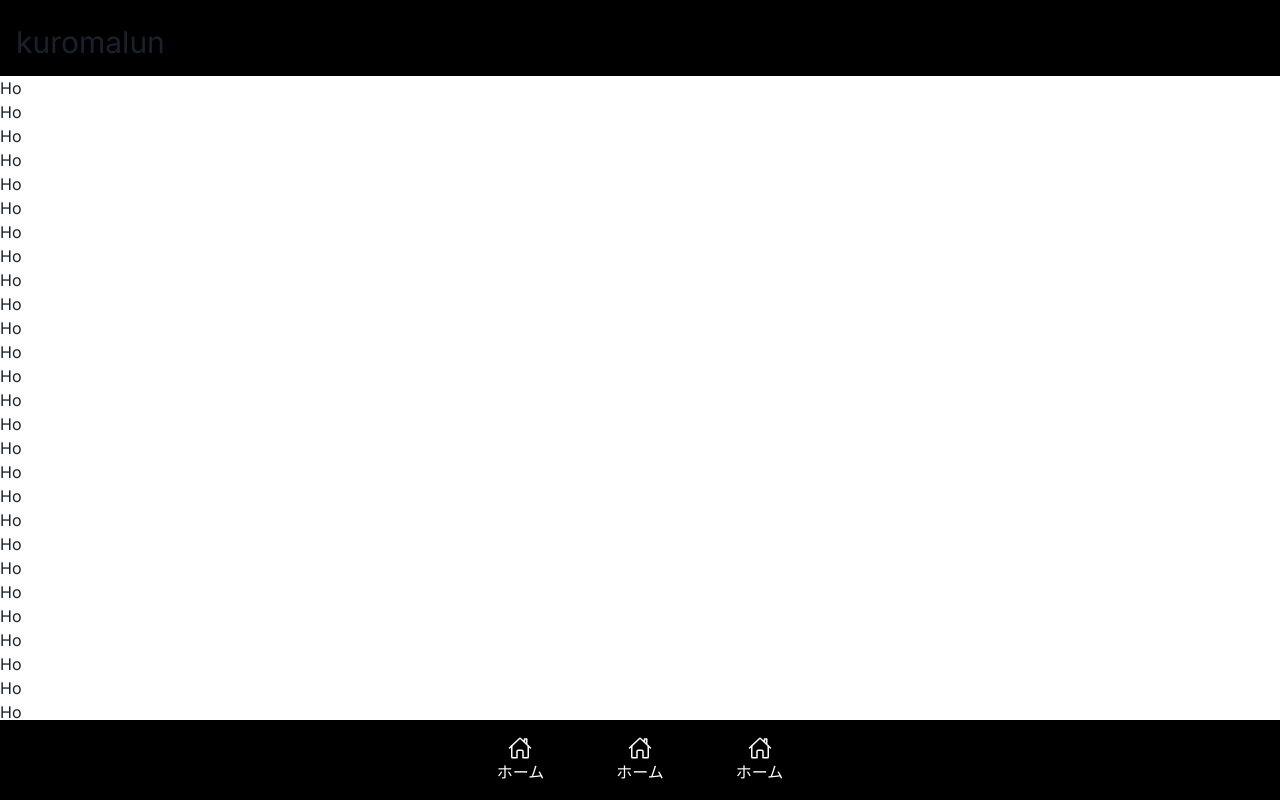
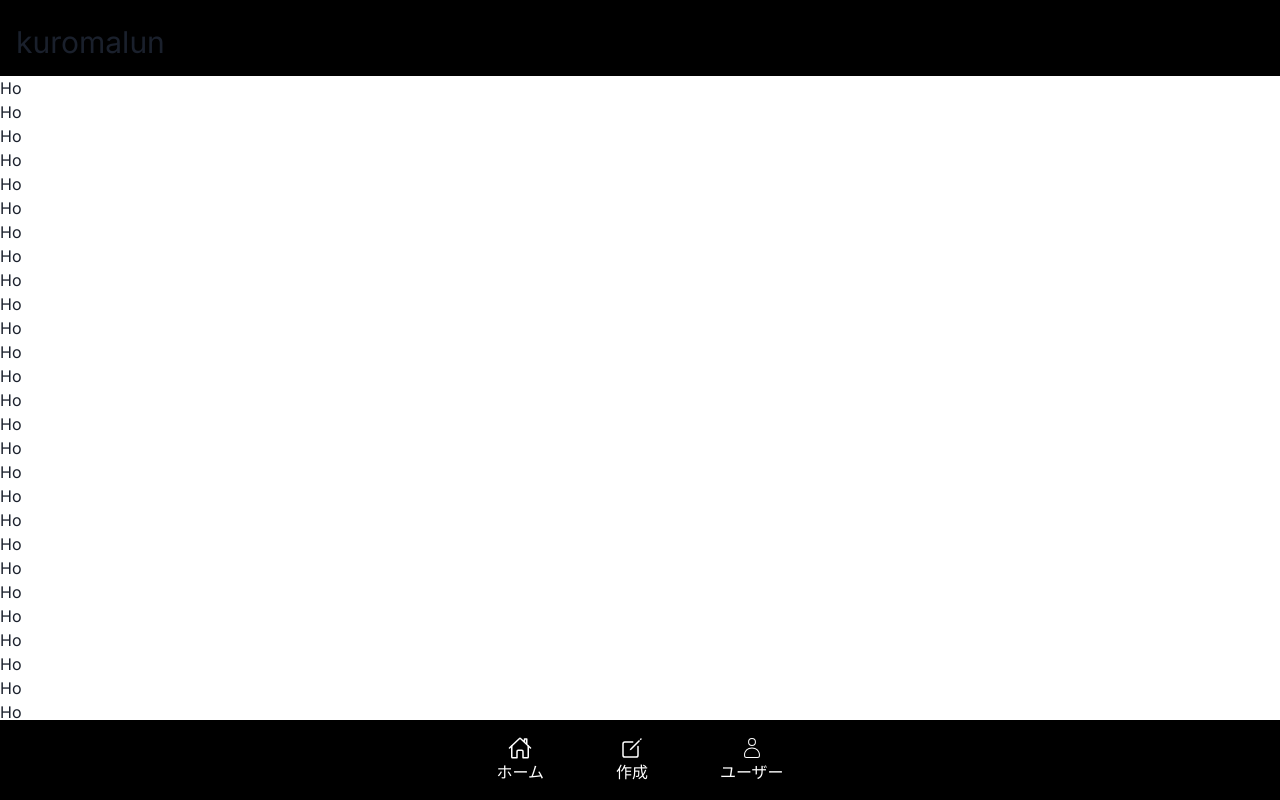
Before and after one commit to hiromuota166/kuromalun, a Next.js app in the folder kuromalun-front/: page / in a window 1280 px wide. Shown: the top 800 px of the page. Built offline with nearby package versions, Linux system fonts and the light colour scheme.

Commit message:
add:FooterIconコンポーネント作成

```diff
--- a/kuromalun-front/src/components/Footer.tsx
+++ b/kuromalun-front/src/components/Footer.tsx
@@ -1,23 +1,16 @@
 'use client'
 import { Icon } from '@chakra-ui/icons';
-import { IoHomeOutline } from "react-icons/io5";
+import { IoHomeOutline, IoCreateOutline } from "react-icons/io5";
+import { CiUser } from "react-icons/ci";
+import FooterIcon from './FooterIcon';
 
 const Footer = () => {
   return (
     <div className='fixed inset-x-0 bottom-0 bg-background'>
       <div className='text-center p-4 bg-gray-100 flex justify-center gap-10'>
-        <a href="/" className="text-mainColor flex flex-col items-center mx-4">
-          <Icon as={IoHomeOutline} w={6} h={6}/>
-          <span>ホーム</span>
-        </a>
-        <a href="/" className="text-mainColor flex flex-col items-center mx-4">
-          <Icon as={IoHomeOutline} w={6} h={6}/>
-          <span>ホーム</span>
-        </a>
-        <a href="/" className="text-mainColor flex flex-col items-center mx-4">
-          <Icon as={IoHomeOutline} w={6} h={6}/>
-          <span>ホーム</span>
-        </a>
+        <FooterIcon href='/' text='ホーム' icon={IoHomeOutline} />
+        <FooterIcon href='/create' text='作成' icon={IoCreateOutline} />
+        <FooterIcon href='/user' text='ユーザー' icon={CiUser} />
       </div>
     </div>
   );
--- /dev/null
+++ b/kuromalun-front/src/components/FooterIcon.tsx
@@ -0,0 +1,22 @@
+'use client'
+import { Icon } from '@chakra-ui/icons';
+import { IconType } from 'react-icons'; // アイコンタイプの定義に使います
+
+// FooterLink コンポーネントの props 型定義
+interface FooterIconProps {
+  href: string;
+  text: string;
+  icon: IconType;
+}
+
+const FooterIcon = (props: FooterIconProps) => {
+  const { href, text, icon } = props;
+  return (
+    <a href={href} className="text-mainColor flex flex-col items-center mx-4">
+      <Icon as={icon} w={6} h={6}/>
+      <span>{text}</span>
+    </a>
+  );
+};
+
+export default FooterIcon;
```
